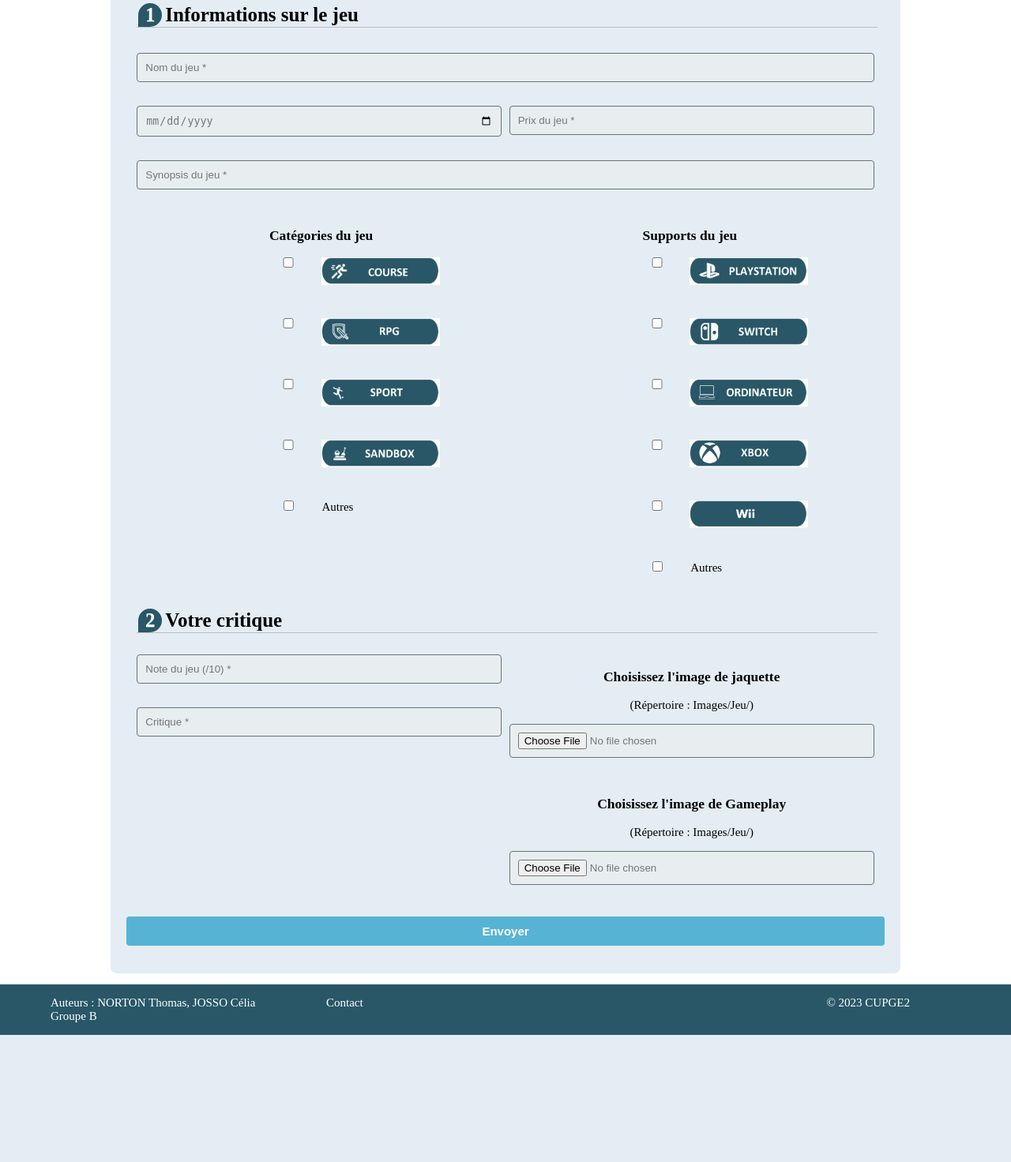
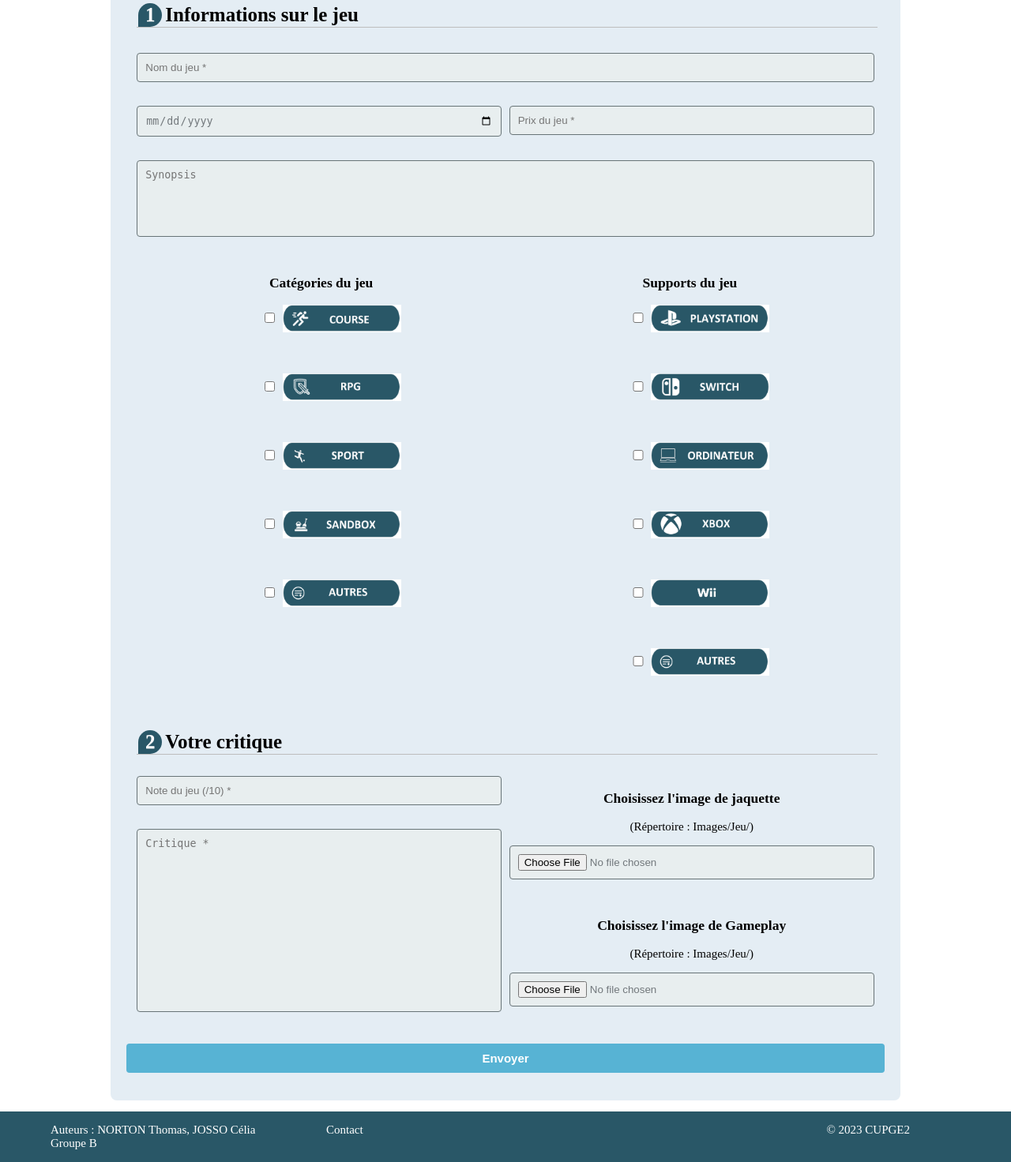
Before and after one commit to celiajosso/site-critique, a PHP site: page /redacArticle.php in a window 1280 px wide. Shown: the part 193-1665 px from the top of the page at 79% size. Before the commit the page ends 1504 px from the top, so only its background shows below. Run offline with PHP 8.4, Linux system fonts and the light colour scheme; data comes from the database, SQL or seed files in the repository.

Commit message:
amélioration formulaire redaction article

```diff
--- a/redacArticle.php
+++ b/redacArticle.php
@@ -33,17 +33,17 @@ $my_sqli = connectionDB();
     <?php include("./static/header.php"); ?>
     <?php include("./static/nav.php"); ?>
     <?php
-        if (isset($_GET["erreur"])) {
-            if ($_GET["erreur"] == "age") {
-                echo "<div class='erreur-inscription'><h2>Erreur !</h2>Vous êtes trop jeune ! Vous devez avoir au moins 15 ans !<br><br></div>";
-            }
-            if ($_GET["erreur"] == "login"){
-                echo "<div class='erreur-inscription'><h2>Erreur !</h2>Ce nom d'utilisateur est déjà pris !<br><br></div>";
-            }
-            if ($_GET["erreur"] == "mdp"){
-                echo "<div class='erreur-inscription'><h2>Erreur !</h2>Le mot de passe confirmé est différent du mot de passe saisi !<br><br></div>";
-            }
-    }
+    //     if (isset($_GET["erreur"])) {
+    //         if ($_GET["erreur"] == "age") {
+    //             echo "<div class='erreur-inscription'><h2>Erreur !</h2>Vous êtes trop jeune ! Vous devez avoir au moins 15 ans !<br><br></div>";
+    //         }
+    //         if ($_GET["erreur"] == "login"){
+    //             echo "<div class='erreur-inscription'><h2>Erreur !</h2>Ce nom d'utilisateur est déjà pris !<br><br></div>";
+    //         }
+    //         if ($_GET["erreur"] == "mdp"){
+    //             echo "<div class='erreur-inscription'><h2>Erreur !</h2>Le mot de passe confirmé est différent du mot de passe saisi !<br><br></div>";
+    //         }
+    // }
     ?>
     <?php
         echo "<div class='form-style-5'>";
@@ -90,10 +90,11 @@ $my_sqli = connectionDB();
                 echo "<div class='form-content'>";
                 if (isset($_GET['synopsis'])) {
                     $synopsis = $_GET['synopsis'];
-                    echo "<input type='text' name='synopsis' placeholder='Synopsis du jeu *' value='$synopsis' required>";
+                    echo "<textarea name='synopsis' rows='5' placeholder='Synopsis' value='$synopsis'></textarea>";
+
                 }
                 else {
-                    echo "<input type='text' name='synopsis' placeholder='Synopsis du jeu *' required>";
+                    echo "<textarea name='synopsis' rows='5' placeholder='Synopsis'></textarea>";
                 }
                 echo "</div>";
 
@@ -113,16 +114,12 @@ $my_sqli = connectionDB();
                                     $chemin_type = "Images/Categories/" . $val1 . ".png";
 
                                     echo "<div class='form-content'>";
-                                        echo "<div class='left-column'><input type='checkbox' id='produit2' name='produit' value='Chocolat'/></div>";
-                                        echo "<div class='right-column'><img class='icone-type' src='$chemin_type'></div>";
+                                        echo "<div class='left-column-checkbox'><input type='checkbox' id='produit2' name='produit' value='Chocolat'/></div>";
+                                        echo "<div class='right-column-checkbox'><img class='icone-type' src='$chemin_type'></div>";
                                     echo "</div>";
                                     echo "<br><br>";
                                 }
                             }
-                            echo "<div class='form-content'>";
-                            echo "<div class='left-column'><input type='checkbox' id='produit2' name='produit' value='Chocolat'/></div>";
-                            echo "<div class='right-column'>Autres</div>";
-                            echo "</div>";
 
                         echo "</div>";
 
@@ -135,16 +132,12 @@ $my_sqli = connectionDB();
                                     $chemin_type = "Images/Supports/" . $val1 . ".png";
 
                                     echo "<div class='form-content'>";
-                                        echo "<div class='left-column'><input type='checkbox' id='produit2' name='produit' value='Chocolat'/></div>";
-                                        echo "<div class='right-column'><img class='icone-type' src='$chemin_type'></div>";
+                                        echo "<div class='left-column-checkbox'><input type='checkbox' id='produit2' name='produit' value='Chocolat'/></div>";
+                                        echo "<div class='right-column-checkbox'><img class='icone-type' src='$chemin_type'></div>";
                                     echo "</div>";
                                     echo "<br><br>";
                                 }
                             }
-                            echo "<div class='form-content'>";
-                            echo "<div class='left-column'><input type='checkbox' id='produit2' name='produit' value='Chocolat'/></div>";
-                            echo "<div class='right-column'>Autres</div>";
-                            echo "</div>";
 
 
 
@@ -171,10 +164,10 @@ $my_sqli = connectionDB();
 
                     if (isset($_GET['critique'])) {
                         $critique = $_GET['critique'];
-                        echo "<input type='text' name='critique' placeholder='Critique *' value='$critique' required>";
+                        echo "<textarea name='critique' rows='14' placeholder='Critique *' value='$critique' required></textarea>";
                     }
                     else {
-                        echo "<input type='text' name='critique' placeholder='Critique *' required>";
+                        echo "<textarea name='critique' rows='14' placeholder='Critique *''required></textarea>";
                     }
 
 
--- a/site-critique.sql
+++ b/site-critique.sql
@@ -64,7 +64,8 @@ INSERT INTO Categorie (nom_Categorie) VALUES
     ('Course'),
     ('RPG'),
     ('Sport'),
-    ('Sandbox');
+    ('Sandbox'),
+    ('Autres');
 
 /* table Support */
 
@@ -79,7 +80,8 @@ INSERT INTO Support (nom_Support) VALUES
     ('Switch'),
     ('PC'),
     ('Xbox'),
-    ('Wii');
+    ('Wii'),
+    ('Autres');
 
 /* table Utilisateur */
 
--- a/styles/form.css
+++ b/styles/form.css
@@ -72,6 +72,15 @@ legend {
 
 .right-column{
 	width : 50%;
+}
+
+.left-column-checkbox{
+	width : 20%;
+	margin-top: 10px;
+}
+
+.right-column-checkbox{
+	width : 80%;
 }
 
 .form-style-5{
@@ -200,3 +209,7 @@ display: block;
 	width: 150px;
 	height : auto;
 }
+
+textarea{
+	resize: none;
+}
```
Also changed, not shown: Images/Categories/5.png (added), Images/Supports/6.png (added).
